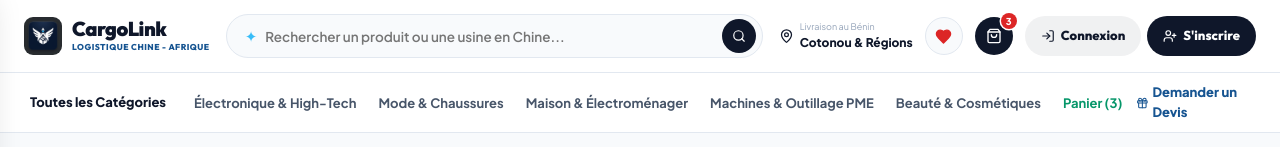
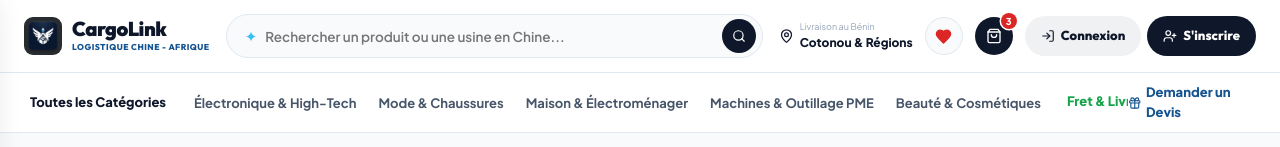
Before and after one commit to Talesman-index/Fenouhi, a Next.js app: page / in a window 1280 px wide. Shown: the top 147 px of the page. Built offline with nearby package versions, Linux system fonts and the light colour scheme; no server answers; the database is empty.

Commit message:
fix(nav): remove redundant Panier text link from subnav bar in favor of header badge icon

```diff
--- a/components/Header.tsx
+++ b/components/Header.tsx
@@ -309,11 +309,6 @@ export default function Header() {
               </Link>
             </li>
             <li>
-              <Link href="/cart" style={{ fontSize: 13, fontWeight: 700, color: "#059669", display: "inline-flex", alignItems: "center", gap: 4 }}>
-                <span>Panier ({totalCartItems})</span>
-              </Link>
-            </li>
-            <li>
               <Link href="/checkout" style={{ fontSize: 13, fontWeight: 800, color: "#16A34A", display: "inline-flex", alignItems: "center", gap: 4 }}>
                 <Check style={{ width: 14, height: 14 }} />
                 <span>Fret & Livraison Bénin</span>
```
